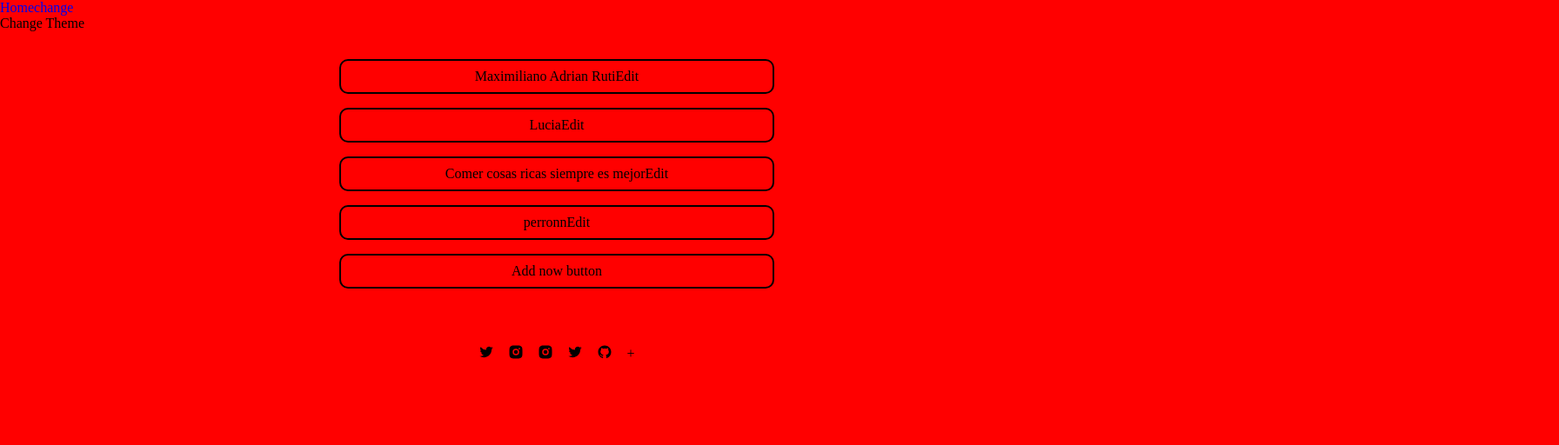
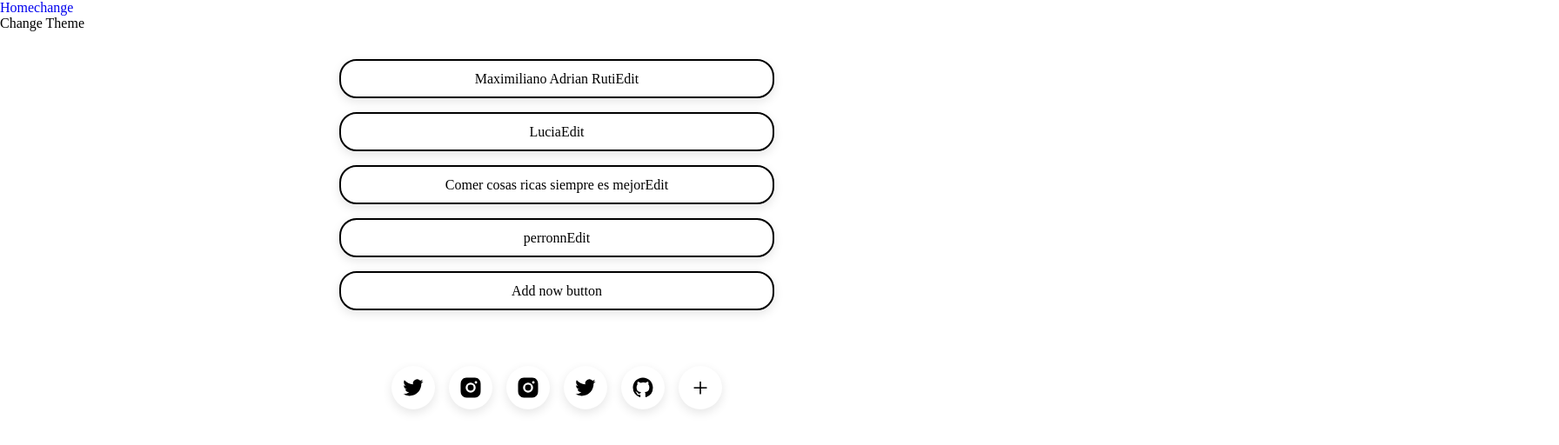
Before and after one commit to maxrpark/about-me, a Next.js app: page /admin/change in a window 1280 px wide. Shown: the top 512 px of the page at 87% size, 1792 px wide, since content can reach past the window. Built offline with nearby package versions, Linux system fonts and the light colour scheme.

Commit message:
theme config started

```diff
--- a/components/admin/Links/EditLinks.tsx
+++ b/components/admin/Links/EditLinks.tsx
@@ -20,9 +20,10 @@ const EditLinks: React.FC<Props> = ({ data, classType }) => {
         return (
           <div className={`${classType}-btn`} key={link.id}>
             {classType === "social" ? (
-              <div key={link.id} onClick={() => selectItem(link.id, "social")}>
-                <SocialIcon />
-              </div>
+              <SocialIcon
+                key={link.id}
+                onClick={() => selectItem(link.id, "social")}
+              />
             ) : (
               <>
                 {name}
--- a/components/layouts/UserLayout.tsx
+++ b/components/layouts/UserLayout.tsx
@@ -53,6 +53,7 @@ const UserLayout: FC<Props> = ({ children }) => {
 const Wrapper = styled.div`
   height: 100vh;
   position: relative;
+  overflow: hidden;
   .sidebar {
     height: 100vh;
     width: 100%;
@@ -69,13 +70,12 @@ const Wrapper = styled.div`
     z-index: 10;
   }
   .content {
-    position: absolute;
+    /* position: absolute; */
     height: 100vh;
     width: 40%;
-    top: 0;
-    right: 0;
+    margin-left: auto;
     transition: 0.3s linear all;
-    background: red;
+    background: blue;
     transform: translateX(100%);
   }
   .sidebar-open .content {
--- a/context/globalContext.tsx
+++ b/context/globalContext.tsx
@@ -5,8 +5,6 @@ import { GlobalInitialState } from "../ts/contexts/initialStates";
 import { v4 as uuidv4 } from "uuid";
 import { LinkItemInt, ProfileDataInt } from "../ts/interfaces";
 import { AvailableIcons } from "../components/icons";
-
-import axios from "axios";
 
 type Props = {
   children: React.ReactNode;
@@ -153,12 +151,10 @@ export const GlobalProvider: React.FC<Props> = ({ children }) => {
     dispatch({
       type: ActionType.UPDATE_DATA_END,
     });
-    console.log("end");
   };
 
   useEffect(() => {
     if (state.updateData) {
-      console.log("update");
       saveThemeChanges();
     }
   }, [state.profileData.links, state.profileData.social]);
--- a/db/db_themes_options.json
+++ b/db/db_themes_options.json
@@ -1 +1 @@
-{"theme":"dark","layout":"default"}
+{"theme":"light","layout":"default"}
--- a/styles/wrappers/LinksWrapper.ts
+++ b/styles/wrappers/LinksWrapper.ts
@@ -17,23 +17,44 @@ const LinkWrapper = styled.div`
 
   .links-btn,
   .links-add {
-    height: 40px;
+    height: 45px;
     width: 100%;
     display: flex;
     align-items: center;
     justify-content: center;
     border: 2px solid;
-    border-radius: 10px;
-    transition: all 0.3s linear;
+    border-radius: 20px;
+    transition: var(--transition-1);
+    box-shadow: var(--box-shadow-1);
   }
 
   .social-container {
+    width: 100%;
     max-width: 500px;
     display: flex;
     align-items: center;
     justify-content: center;
+    flex-wrap: wrap;
     gap: 1rem;
     margin: 2rem auto;
+  }
+
+  .social-btn,
+  .social-add {
+    display: flex;
+    align-items: center;
+    justify-content: center;
+    font-size: 2rem;
+  }
+
+  .social-btn svg,
+  .social-add {
+    width: 50px;
+    height: 50px;
+    border-radius: 50%;
+    background: white;
+    padding: 0.7rem;
+    box-shadow: var(--box-shadow-1);
   }
 `;
 
--- a/theme/darkTheme.ts
+++ /dev/null
@@ -1,7 +0,0 @@
-import { DefaultTheme } from "styled-components";
-
-export const darkTheme: DefaultTheme = {
-  mainColor: "red",
-  secondaryColor: "var(--main-dark-color-2)",
-  specialColor: "var(--main-dark-color-2)",
-};
--- a/theme/index.ts
+++ b/theme/index.ts
@@ -1,5 +1,6 @@
-import { darkTheme } from "./darkTheme";
-import { lightTheme } from "./lightTheme";
+import { darkTheme } from "./themeColors/dark";
+import { lightTheme } from "./themeColors/light";
+import { defaultTheme } from "./themeColors/default";
 import { GlobalStyle } from "./themesConfig";
 
-export { darkTheme, lightTheme, GlobalStyle };
+export { darkTheme, lightTheme, defaultTheme, GlobalStyle };
--- a/theme/lightTheme.ts
+++ /dev/null
@@ -1,7 +0,0 @@
-import { DefaultTheme } from "styled-components";
-
-export const lightTheme: DefaultTheme = {
-  mainColor: "var(--main-light-color-1)",
-  secondaryColor: "var(--main-dark-color-2)",
-  specialColor: "var(--main-dark-color-2)",
-};
--- /dev/null
+++ b/theme/themeColors/dark.ts
@@ -0,0 +1,7 @@
+import { DefaultTheme } from "styled-components";
+
+export const darkTheme: DefaultTheme = {
+  primary: "red",
+  primaryLight: "var(--main-dark-color-2)",
+  primaryDark: "var(--main-dark-color-2)",
+};
--- /dev/null
+++ b/theme/themeColors/default.ts
@@ -0,0 +1,7 @@
+import { DefaultTheme } from "styled-components";
+
+export const defaultTheme: DefaultTheme = {
+  primary: "var(--main-light-color-1)",
+  primaryLight: "var(--main-dark-color-2)",
+  primaryDark: "var(--main-dark-color-2)",
+};
--- /dev/null
+++ b/theme/themeColors/light.ts
@@ -0,0 +1,7 @@
+import { DefaultTheme } from "styled-components";
+
+export const lightTheme: DefaultTheme = {
+  primary: "var(--main-light-color-1)",
+  primaryLight: "var(--main-dark-color-2)",
+  primaryDark: "var(--main-dark-color-2)",
+};
--- a/theme/themesConfig.ts
+++ b/theme/themesConfig.ts
@@ -3,9 +3,9 @@ import { minimalistLayout } from "./layouts/index";
 // import { darkTheme, lightTheme } from "../theme";
 declare module "styled-components" {
   export interface DefaultTheme {
-    mainColor: string;
-    secondaryColor: string;
-    specialColor: string;
+    primary: string;
+    primaryLight: string;
+    primaryDark: string;
   }
 }
 
@@ -18,6 +18,18 @@ export const GlobalStyle = createGlobalStyle`
 }
 
 :root {
+
+  --box-shadow-1: 0px 2px 10px rgba(0, 0, 0, 0.25);
+  --transition-1: all 0.3s linear
+
+  /* colors */
+  --default-primary: #E3F2FD;
+  --default-primary-light: #FFFFFF;
+  --default-primary-dark: #85929C;
+
+
+
+  /*  */
   --color-white-1: #fff;
   --color-black-1: #1d1d1d;
   --btn-color: #5469d4;
@@ -32,7 +44,7 @@ export const GlobalStyle = createGlobalStyle`
   --modal-background-dark: rgba(44, 44, 44, 0.726);
 
   /* theme */
-  --backgroung-color: #eeebd0;
+  --backgroung-color: white;
   --color-primary: #ffffff;
   --dark-background: #1d1d1d;
   --primary-white: #ffffff;
@@ -41,7 +53,7 @@ export const GlobalStyle = createGlobalStyle`
   --main-dark-color-2: #333333;
   --main-dark-color-3: #4d4d4d;
 
-  --main-light-color-1: #eeebd0;
+  --main-light-color-1: white;
   --main-light-color-2: #f5f5f5;
   --main-light-color-3: #e5e5e5;
 
@@ -53,7 +65,7 @@ export const GlobalStyle = createGlobalStyle`
 }
 
 body{
-  background:${(props) => props.theme.mainColor};
+  background:${(props) => props.theme.primary};
 }
 
 
```
Also changed, not shown: 1 other file (tests, documents, lock files or other folders).
